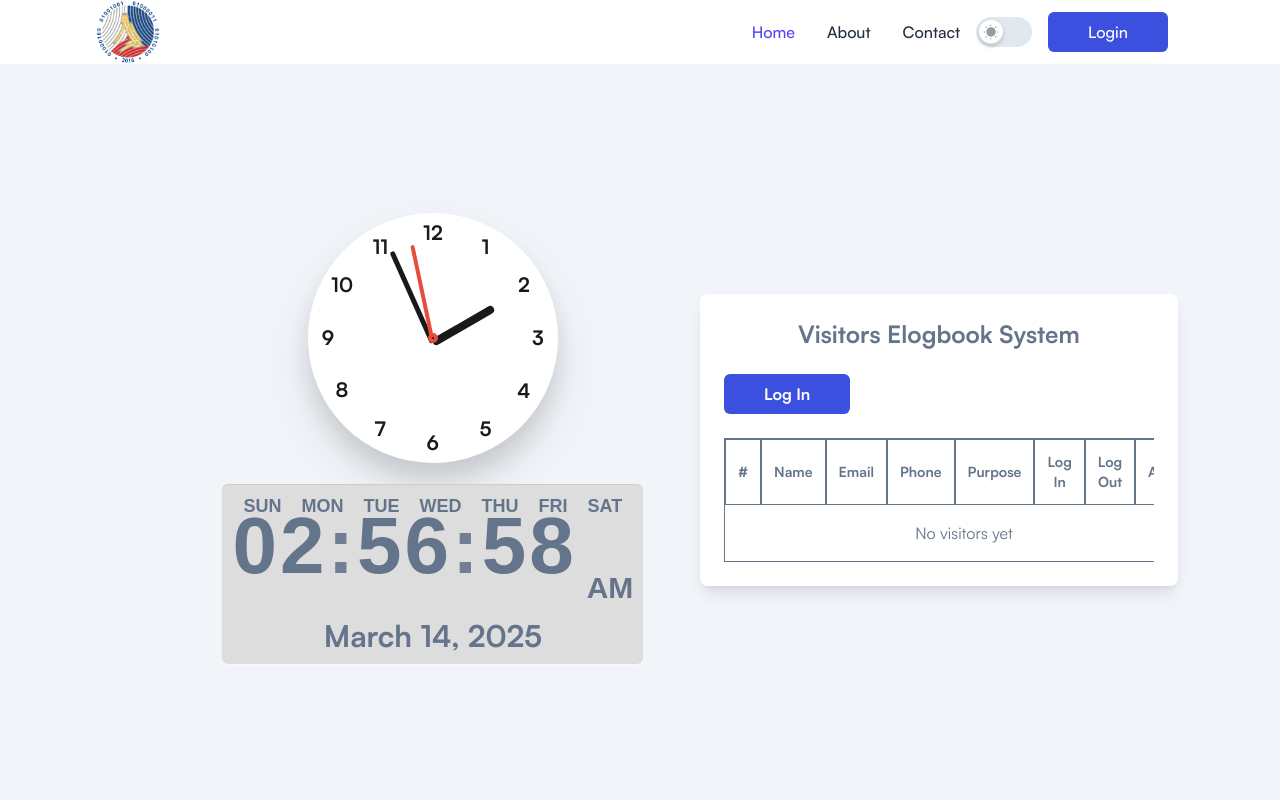
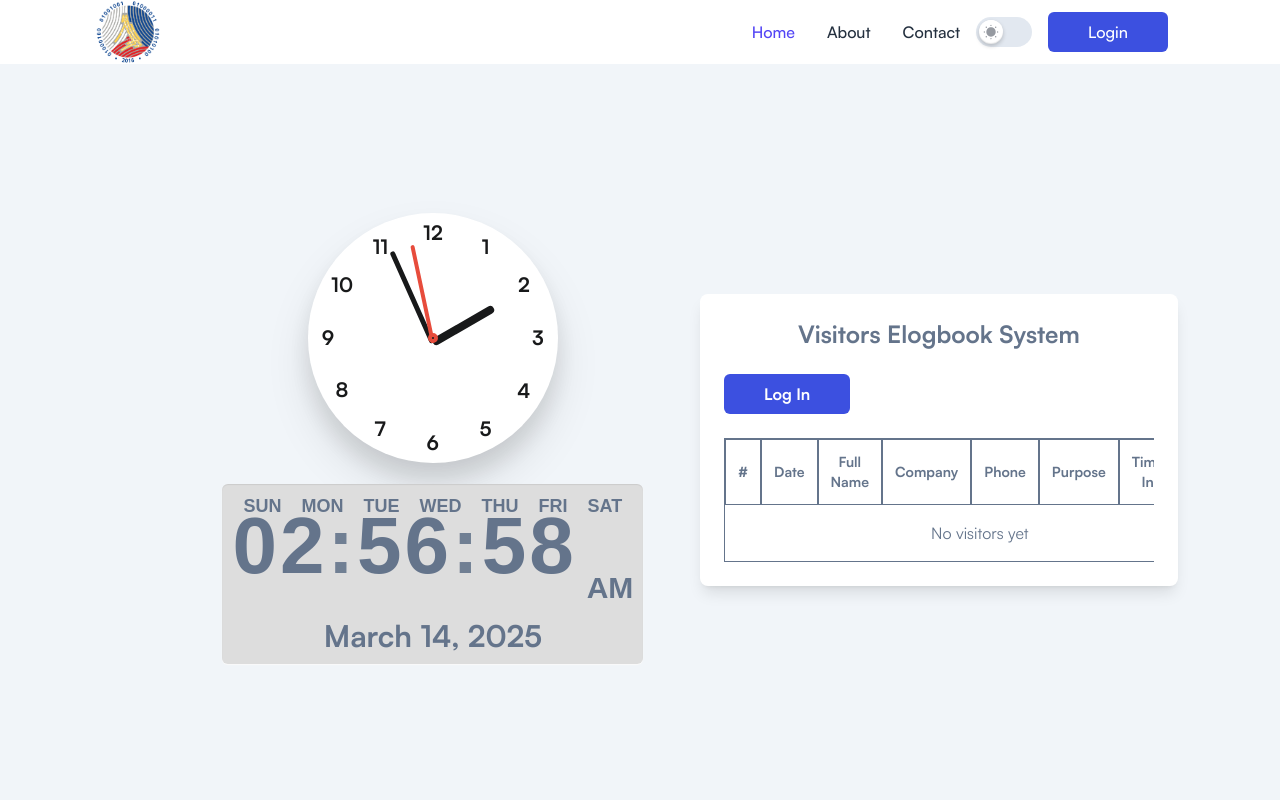
Before and after one commit to eiirikr/Visitors-Elogbook, a React (Vite) app in the folder Frontend/: page / in a window 1280 px wide. Shown: the top 800 px of the page. Built offline with nearby package versions, Linux system fonts and the light colour scheme.

Commit message:
Edited attendance form

```diff
--- a/Frontend/src/components/molecules/Banner/AttendanceForm.jsx
+++ b/Frontend/src/components/molecules/Banner/AttendanceForm.jsx
@@ -104,12 +104,13 @@ const AttendanceForm = () => {
           <thead className="bg-blue-100">
             <tr>
               <th className="border border-gray-300 p-3 text-sm text-gray-700">#</th>
-              <th className="border border-gray-300 p-3 text-sm text-gray-700">Name</th>
-              <th className="border border-gray-300 p-3 text-sm text-gray-700">Email</th>
+              <th className="border border-gray-300 p-3 text-sm text-gray-700">Date</th>
+              <th className="border border-gray-300 p-3 text-sm text-gray-700">Full Name</th>
+              <th className="border border-gray-300 p-3 text-sm text-gray-700">Company</th>
               <th className="border border-gray-300 p-3 text-sm text-gray-700">Phone</th>
               <th className="border border-gray-300 p-3 text-sm text-gray-700">Purpose</th>
-              <th className="border border-gray-300 p-3 text-sm text-gray-700">Log In</th>
-              <th className="border border-gray-300 p-3 text-sm text-gray-700">Log Out</th>
+              <th className="border border-gray-300 p-3 text-sm text-gray-700">Time In</th>
+              <th className="border border-gray-300 p-3 text-sm text-gray-700">Time Out</th>
               <th className="border border-gray-300 p-3 text-sm text-gray-700">Action</th>
             </tr>
           </thead>
```
